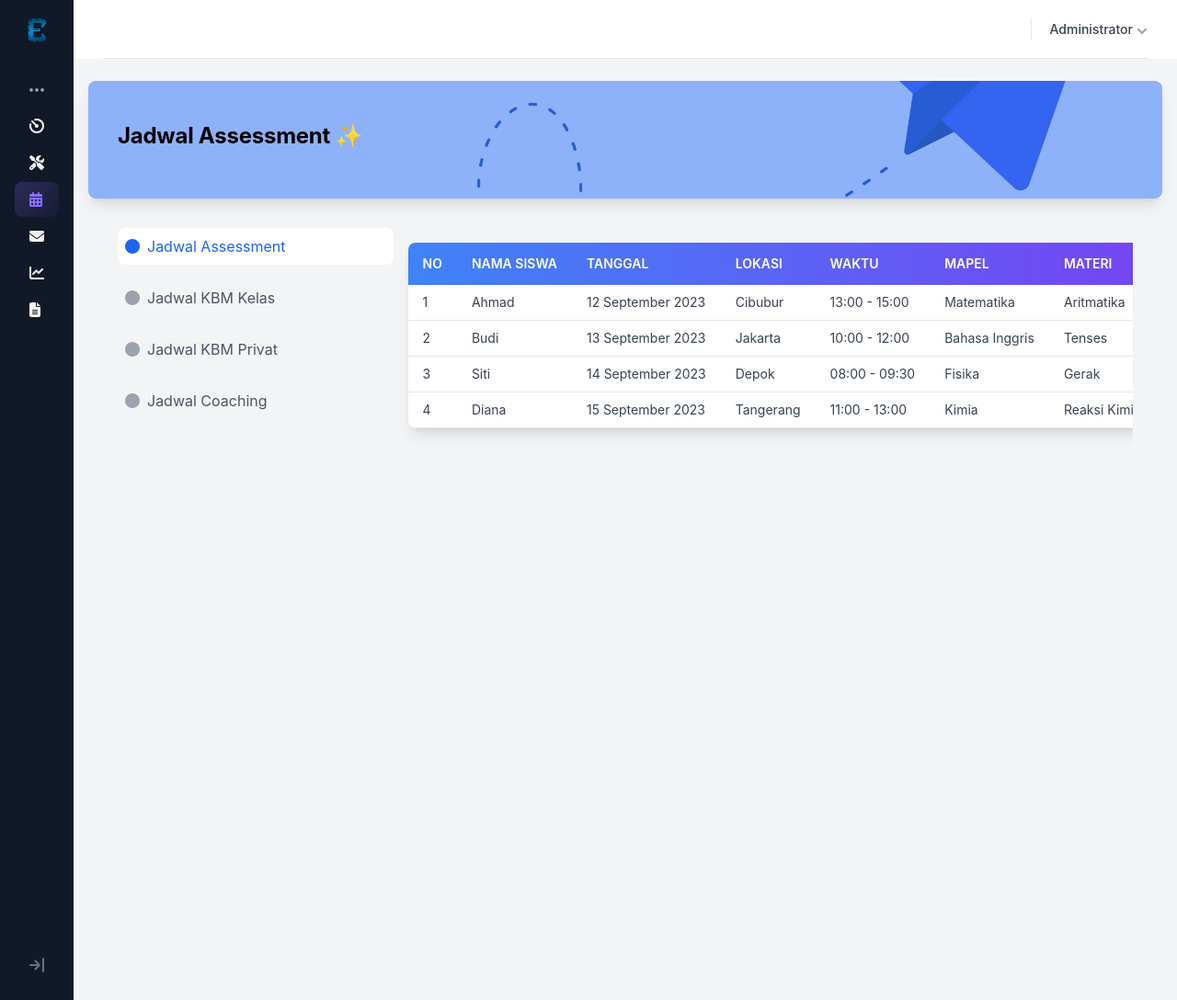
After one commit to adityabayu1231/educate, a Laravel app: page /admin/schedule in a window 1280 px wide. The commit adds this page. Shown: the whole page at 92% size. Run offline with Laravel 12, Linux system fonts and the light colour scheme; a user stored in the database is signed in; data comes from the database, SQL or seed files in the repository; style sheets or scripts are compiled from the project's sources; some libraries are stand-ins or nearby versions.

Commit message:
View admin schedule submenu

```diff
--- a/app/Http/Controllers/KelasController.php
+++ b/app/Http/Controllers/KelasController.php
@@ -84,4 +84,14 @@ class KelasController extends Controller
         // Redirect kembali ke halaman kelas dengan pesan sukses
         return redirect()->route('admin.kelas.index')->with('success', 'Kelas berhasil dihapus.');
     }
+
+    public function jadwalkelas()
+    {
+        return view('admin.schedule.index');
+    }
+
+    public function laporanbelajar()
+    {
+        return view('admin.schedule.index');
+    }
 }
--- /dev/null
+++ b/resources/views/admin/schedule/index.blade.php
@@ -0,0 +1,167 @@
+@extends('layouts.admin')
+
+@section('title', 'Jadwal Assessment')
+
+@section('content')
+    <div class="py-2">
+        <div class="relative bg-blue-600 h-32 flex items-center justify-between p-4 rounded-lg shadow-lg mb-4">
+            <!-- Background Image as Cover -->
+            <div class="absolute inset-0 bg-cover bg-center opacity-50"
+                style="background-image: url('{{ asset('backend/images/illustration/paper.jpg') }}');">
+            </div>
+
+            <!-- Content: Welcome Message and Button -->
+            <div class="relative flex justify-between w-full">
+                <!-- Left Section: Welcome Message -->
+                <div class="text-white p-4">
+                    <h1 class="text-2xl font-bold mb-2 text-black">Jadwal Assessment ✨</h1>
+                </div>
+            </div>
+        </div>
+
+        <div class="py-4 mx-auto sm:px-6 lg:px-8">
+            <div class="flex flex-col h-screen bg-gray-100 lg:flex-row">
+                <!-- Sidebar untuk mode mobile -->
+                <div class="flex flex-col w-full lg:w-1/3 mb-4 lg:mb-0">
+                    <div class="grid grid-cols-2 gap-2 lg:hidden"> <!-- Menggunakan grid untuk mobile -->
+                        <div class="mb-2">
+                            <a href="{{ route('admin.jadwalkelas') }}"
+                                class="flex items-center pl-2 pr-3 py-2 rounded-lg transition-colors @if (Request::is('admin/schedule')) bg-white text-blue-600 @endif">
+                                <i
+                                    class="fas fa-circle @if (Request::is('admin/schedule')) text-blue-600 @else text-gray-400 @endif"></i>
+                                <span class="ml-2">Jadwal Assessment</span>
+                            </a>
+                        </div>
+                        <div class="mb-2">
+                            <a href="#"
+                                class="flex items-center pl-2 pr-3 py-2 rounded-lg transition-colors @if (Request::is('admin/jadwal-kbm-kelas')) bg-white text-blue-600 @endif">
+                                <i
+                                    class="fas fa-circle @if (Request::is('admin/jadwal-kbm-kelas')) text-blue-600 @else text-gray-400 @endif"></i>
+                                <span class="ml-2">Jadwal KBM Kelas</span>
+                            </a>
+                        </div>
+                        <div class="mb-2">
+                            <a href="#"
+                                class="flex items-center pl-2 pr-3 py-2 rounded-lg transition-colors @if (Request::is('admin/jadwal-kbm-privat')) bg-white text-blue-600 @endif">
+                                <i
+                                    class="fas fa-circle @if (Request::is('admin/jadwal-kbm-privat')) text-blue-600 @else text-gray-400 @endif"></i>
+                                <span class="ml-2">Jadwal KBM Privat</span>
+                            </a>
+                        </div>
+                        <div class="mb-2">
+                            <a href="#"
+                                class="flex items-center pl-2 pr-3 py-2 rounded-lg transition-colors @if (Request::is('admin/jadwal-coaching')) bg-white text-blue-600 @endif">
+                                <i
+                                    class="fas fa-circle @if (Request::is('admin/jadwal-coaching')) text-blue-600 @else text-gray-400 @endif"></i>
+                                <span class="ml-2">Jadwal Coaching</span>
+                            </a>
+                        </div>
+                    </div>
+                    <div class="hidden lg:grid lg:grid-cols-1 lg:gap-2"> <!-- Menggunakan grid untuk desktop -->
+                        <div class="mb-2">
+                            <a href="{{ route('admin.jadwalkelas') }}"
+                                class="flex items-center pl-2 pr-3 py-2 rounded-lg transition-colors @if (Request::is('admin/schedule')) bg-white text-blue-600 @endif">
+                                <i
+                                    class="fas fa-circle @if (Request::is('admin/schedule')) text-blue-600 @else text-gray-400 @endif"></i>
+                                <span class="ml-2">Jadwal Assessment</span>
+                            </a>
+                        </div>
+                        <div class="mb-2">
+                            <a href="#"
+                                class="flex items-center pl-2 pr-3 py-2 rounded-lg transition-colors @if (Request::is('admin/jadwal-kbm-kelas')) bg-white text-blue-600 @endif">
+                                <i
+                                    class="fas fa-circle @if (Request::is('admin/jadwal-kbm-kelas')) text-blue-600 @else text-gray-400 @endif"></i>
+                                <span class="ml-2">Jadwal KBM Kelas</span>
+                            </a>
+                        </div>
+                        <div class="mb-2">
+                            <a href="#"
+                                class="flex items-center pl-2 pr-3 py-2 rounded-lg transition-colors @if (Request::is('admin/jadwal-kbm-privat')) bg-white text-blue-600 @endif">
+                                <i
+                                    class="fas fa-circle @if (Request::is('admin/jadwal-kbm-privat')) text-blue-600 @else text-gray-400 @endif"></i>
+                                <span class="ml-2">Jadwal KBM Privat</span>
+                            </a>
+                        </div>
+                        <div class="mb-2">
+                            <a href="#"
+                                class="flex items-center pl-2 pr-3 py-2 rounded-lg transition-colors @if (Request::is('admin/jadwal-coaching')) bg-white text-blue-600 @endif">
+                                <i
+                                    class="fas fa-circle @if (Request::is('admin/jadwal-coaching')) text-blue-600 @else text-gray-400 @endif"></i>
+                                <span class="ml-2">Jadwal Coaching</span>
+                            </a>
+                        </div>
+                    </div>
+                </div>
+
+                <!-- Tabel Jadwal Assessment -->
+                <div class="flex-grow p-4 overflow-x-auto">
+                    <table class="min-w-full table-auto bg-white border-collapse shadow-lg rounded-lg overflow-hidden">
+                        <thead class="bg-gradient-to-r from-blue-500 to-purple-600 text-white">
+                            <tr>
+                                <th class="px-4 py-3 text-left text-sm font-semibold">NO</th>
+                                <th class="px-4 py-3 text-left text-sm font-semibold whitespace-nowrap">NAMA SISWA</th>
+                                <th class="px-4 py-3 text-left text-sm font-semibold">TANGGAL</th>
+                                <th class="px-4 py-3 text-left text-sm font-semibold">LOKASI</th>
+                                <th class="px-4 py-3 text-left text-sm font-semibold">WAKTU</th>
+                                <th class="px-4 py-3 text-left text-sm font-semibold">MAPEL</th>
+                                <th class="px-4 py-3 text-left text-sm font-semibold">MATERI</th>
+                                <th class="px-4 py-3 text-left text-sm font-semibold">KETERANGAN</th>
+                            </tr>
+                        </thead>
+                        <tbody class="text-gray-700">
+                            <tr class="hover:bg-gray-100 transition-colors">
+                                <td class="px-4 py-2 border-b border-gray-200 text-sm">1</td>
+                                <td class="px-4 py-2 border-b border-gray-200 text-sm whitespace-nowrap">Ahmad</td>
+                                <td class="px-4 py-2 border-b border-gray-200 text-sm whitespace-nowrap">12 September 2023
+                                </td>
+                                <td class="px-4 py-2 border-b border-gray-200 text-sm whitespace-nowrap">Cibubur</td>
+                                <td class="px-4 py-2 border-b border-gray-200 text-sm whitespace-nowrap">13:00 - 15:00</td>
+                                <td class="px-4 py-2 border-b border-gray-200 text-sm whitespace-nowrap">Matematika</td>
+                                <td class="px-4 py-2 border-b border-gray-200 text-sm whitespace-nowrap">Aritmatika</td>
+                                <td class="px-4 py-2 border-b border-gray-200 text-sm whitespace-nowrap">Tidak ada</td>
+                            </tr>
+                            <tr class="hover:bg-gray-100 transition-colors">
+                                <td class="px-4 py-2 border-b border-gray-200 text-sm">2</td>
+                                <td class="px-4 py-2 border-b border-gray-200 text-sm whitespace-nowrap">Budi</td>
+                                <td class="px-4 py-2 border-b border-gray-200 text-sm whitespace-nowrap">13 September 2023
+                                </td>
+                                <td class="px-4 py-2 border-b border-gray-200 text-sm whitespace-nowrap">Jakarta</td>
+                                <td class="px-4 py-2 border-b border-gray-200 text-sm whitespace-nowrap">10:00 - 12:00</td>
+                                <td class="px-4 py-2 border-b border-gray-200 text-sm whitespace-nowrap">Bahasa Inggris</td>
+                                <td class="px-4 py-2 border-b border-gray-200 text-sm whitespace-nowrap">Tenses</td>
+                                <td class="px-4 py-2 border-b border-gray-200 text-sm whitespace-nowrap">Tidak ada</td>
+                            </tr>
+                            <tr class="hover:bg-gray-100 transition-colors">
+                                <td class="px-4 py-2 border-b border-gray-200 text-sm">3</td>
+                                <td class="px-4 py-2 border-b border-gray-200 text-sm whitespace-nowrap">Siti</td>
+                                <td class="px-4 py-2 border-b border-gray-200 text-sm whitespace-nowrap">14 September 2023
+                                </td>
+                                <td class="px-4 py-2 border-b border-gray-200 text-sm whitespace-nowrap">Depok</td>
+                                <td class="px-4 py-2 border-b border-gray-200 text-sm whitespace-nowrap">08:00 - 09:30</td>
+                                <td class="px-4 py-2 border-b border-gray-200 text-sm whitespace-nowrap">Fisika</td>
+                                <td class="px-4 py-2 border-b border-gray-200 text-sm whitespace-nowrap">Gerak</td>
+                                <td class="px-4 py-2 border-b border-gray-200 text-sm whitespace-nowrap">Siap</td>
+                            </tr>
+                            <tr class="hover:bg-gray-100 transition-colors">
+                                <td class="px-4 py-2 border-b border-gray-200 text-sm">4</td>
+                                <td class="px-4 py-2 border-b border-gray-200 text-sm whitespace-nowrap">Diana</td>
+                                <td class="px-4 py-2 border-b border-gray-200 text-sm whitespace-nowrap">15 September 2023
+                                </td>
+                                <td class="px-4 py-2 border-b border-gray-200 text-sm whitespace-nowrap">Tangerang</td>
+                                <td class="px-4 py-2 border-b border-gray-200 text-sm whitespace-nowrap">11:00 - 13:00</td>
+                                <td class="px-4 py-2 border-b border-gray-200 text-sm whitespace-nowrap">Kimia</td>
+                                <td class="px-4 py-2 border-b border-gray-200 text-sm whitespace-nowrap">Reaksi Kimia</td>
+                                <td class="px-4 py-2 border-b border-gray-200 text-sm whitespace-nowrap">Perlu Persiapan
+                                </td>
+                            </tr>
+                        </tbody>
+                    </table>
+                </div>
+
+            </div>
+        </div>
+    </div>
+
+    @push('scripts')
+    @endpush
+@endsection
--- a/resources/views/partials/admin/sidebar.blade.php
+++ b/resources/views/partials/admin/sidebar.blade.php
@@ -263,22 +263,18 @@
                         </div>
                     </li>
 
-                    <li
-                        class="pl-4 pr-3 py-2 rounded-lg mb-0.5 last:mb-0 bg-[linear-gradient(135deg,var(--tw-gradient-stops))] @if (in_array(Request::segment(1), ['messages'])) {{ 'from-violet-500/[0.24] to-violet-500/[0.04]' }} @endif">
-                        <a class="block text-gray-100 truncate transition @if (!in_array(Request::segment(1), ['messages'])) {{ 'hover:text-white' }} @endif"
-                            href="#">
-                            <div class="flex items-center justify-between">
-                                <div class="grow flex items-center">
-                                    <i
-                                        class="fas fa-calendar-alt shrink-0 @if (in_array(Request::segment(1), ['messages'])) text-violet-500 @else 'text-gray-500' @endif"></i>
-                                    <span
-                                        class="text-sm font-medium ml-4 lg:opacity-0 lg:sidebar-expanded:opacity-100 2xl:opacity-100 duration-200">My
-                                        Schedule</span>
-                                </div>
-                                <div class="flex flex-shrink-0 ml-2">
-                                    <span
-                                        class="inline-flex items-center justify-center h-5 text-xs font-medium text-white bg-violet-400 px-2 rounded">4</span>
-                                </div>
+                    <!-- My Schedule -->
+                    <li class="pl-4 pr-3 py-2 mb-0.5 last:mb-0 rounded-lg"
+                        :class="{ 'bg-[linear-gradient(135deg,var(--tw-gradient-stops))] from-violet-500/[0.24] to-violet-500/[0.04]': {{ Request::is('admin/schedule') ? 'true' : 'false' }} }">
+                        <a class="block text-gray-100 truncate transition @if (!Request::is('admin/schedule')) hover:text-white @endif"
+                            href="{{ route('admin.jadwalkelas') }}">
+                            <div class="flex items-center">
+                                <i
+                                    class="fas fa-calendar-alt shrink-0 @if (Request::is('admin/schedule')) text-violet-500 @endif"></i>
+                                <span
+                                    class="text-sm font-medium ml-4 lg:opacity-0 lg:sidebar-expanded:opacity-100 2xl:opacity-100 duration-200 @if (Request::is('admin/schedule')) text-violet-500 @endif">
+                                    My Schedule
+                                </span>
                             </div>
                         </a>
                     </li>
--- a/routes/web.php
+++ b/routes/web.php
@@ -55,8 +55,13 @@ Route::prefix('admin')->name('admin.')->group(function () {
         Route::prefix('teaching-report')->group(function () {
             Route::get('/laporan', [TeacherController::class, 'gurureport'])->name('reportguru');
         });
+
         Route::prefix('edu-center')->group(function () {
             Route::get('/', [PaketController::class, 'educenter'])->name('adminedu');
+        });
+
+        Route::prefix('schedule')->group(function () {
+            Route::get('/', [KelasController::class, 'jadwalkelas'])->name('jadwalkelas');
         });
     });
 });
```
